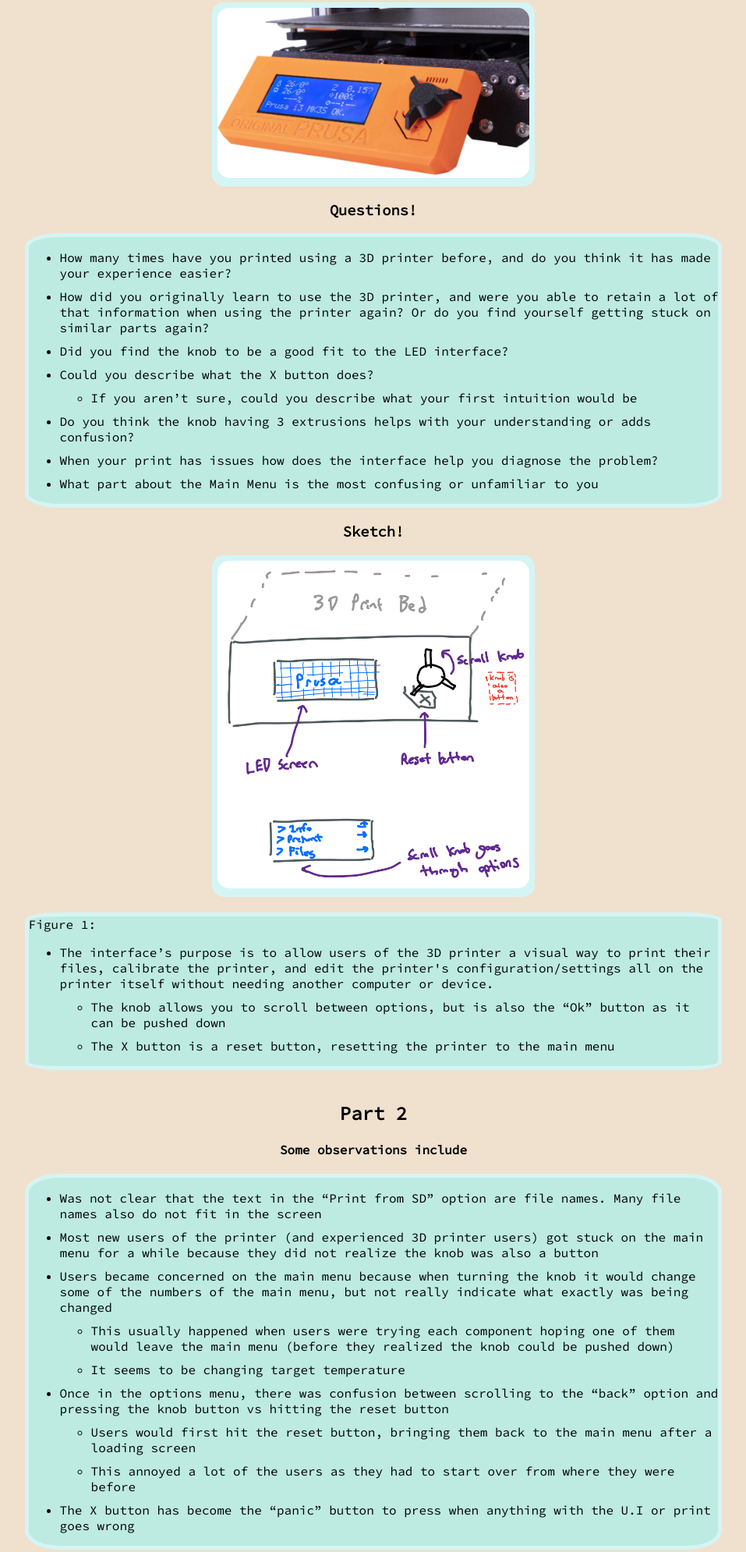
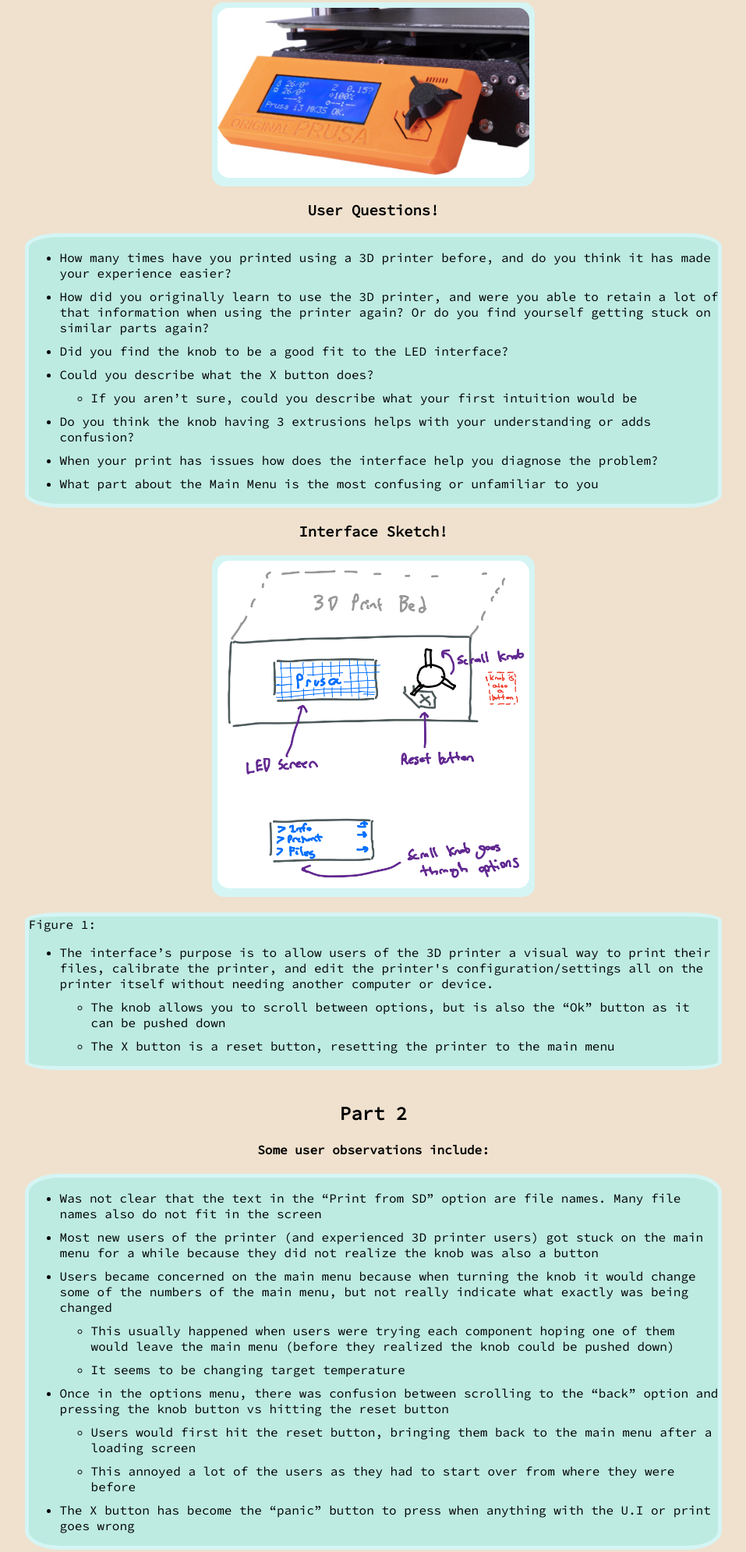
Before and after one commit to maladjustedcarp401/Personas_Storyboarding, a plain HTML site: page index.html in a window 1280 px wide. Shown: the part 213-2203 px from the top of the page at 78% size, without its empty margins (161-1118 px from the left). Drawn offline with Linux system fonts and the light colour scheme; a script that the page names is missing.

Commit message:
Updating HTML

```diff
--- a/index.html
+++ b/index.html
@@ -24,7 +24,7 @@
       </div>
     </div>
 
-    <h3>Questions!</h3>
+    <h3>User Questions!</h3>
     <div class="questions">
       <div>
         <ul>
@@ -43,7 +43,7 @@
       </div>
     </div>
 
-    <h3>Sketch!</h3>
+    <h3>Interface Sketch!</h3>
 
     <div id="images">
       <div>
@@ -71,7 +71,7 @@
     </br>
     <h2> Part 2 </h2>
 
-    <h4>Some observations include</h4>
+    <h4>Some user observations include:</h4>
     <div class="observations">
       <div>
         <ul>
@@ -103,7 +103,7 @@
     </div>
 
   </br>
-    <h4>Numbered Questions With Summary of Answers</h4>
+    <h4>Numbered User Questions With Summary of Answers</h4>
 
     <div class="questions">
       <div>
@@ -144,7 +144,7 @@
   </br>
     <h2>Part 3</h2>
 
-    <h4>Empathy Maps!</h4>
+    <h4>User Empathy Maps!</h4>
     <div class="empathyMap">
       <div>
         <img src="bob.png"></img>
```
